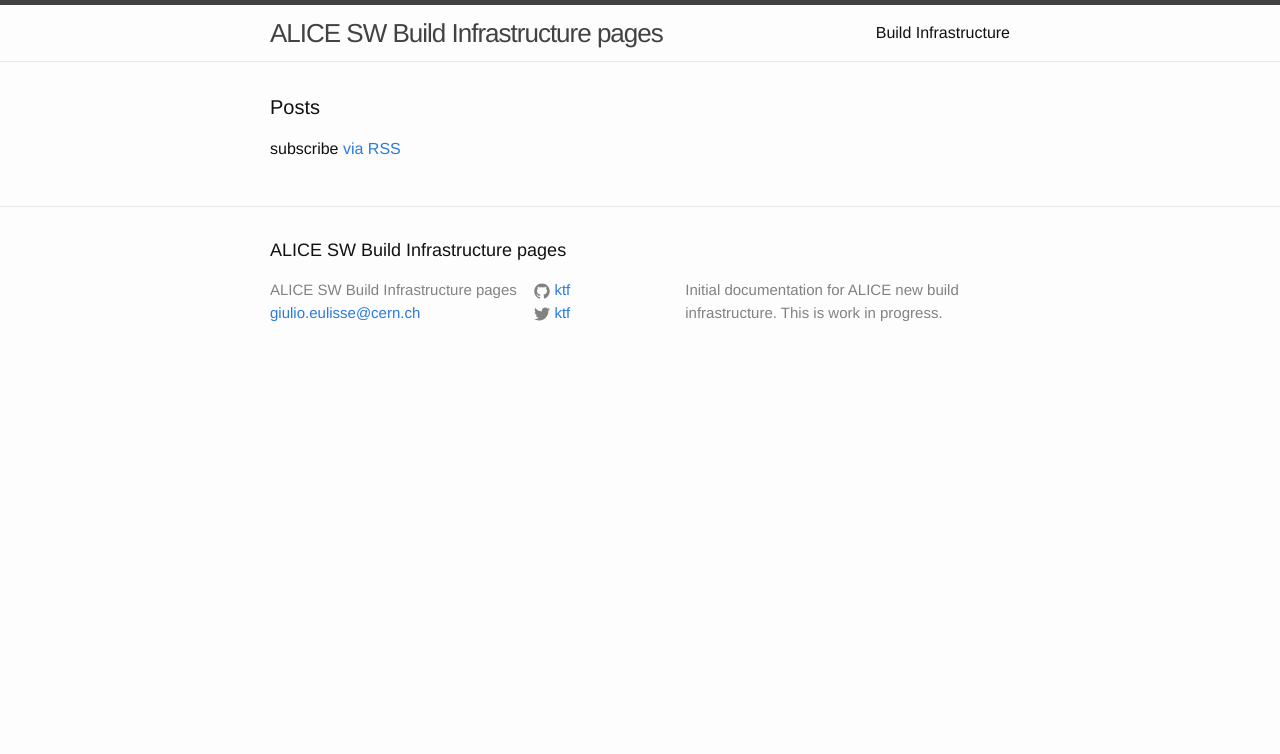
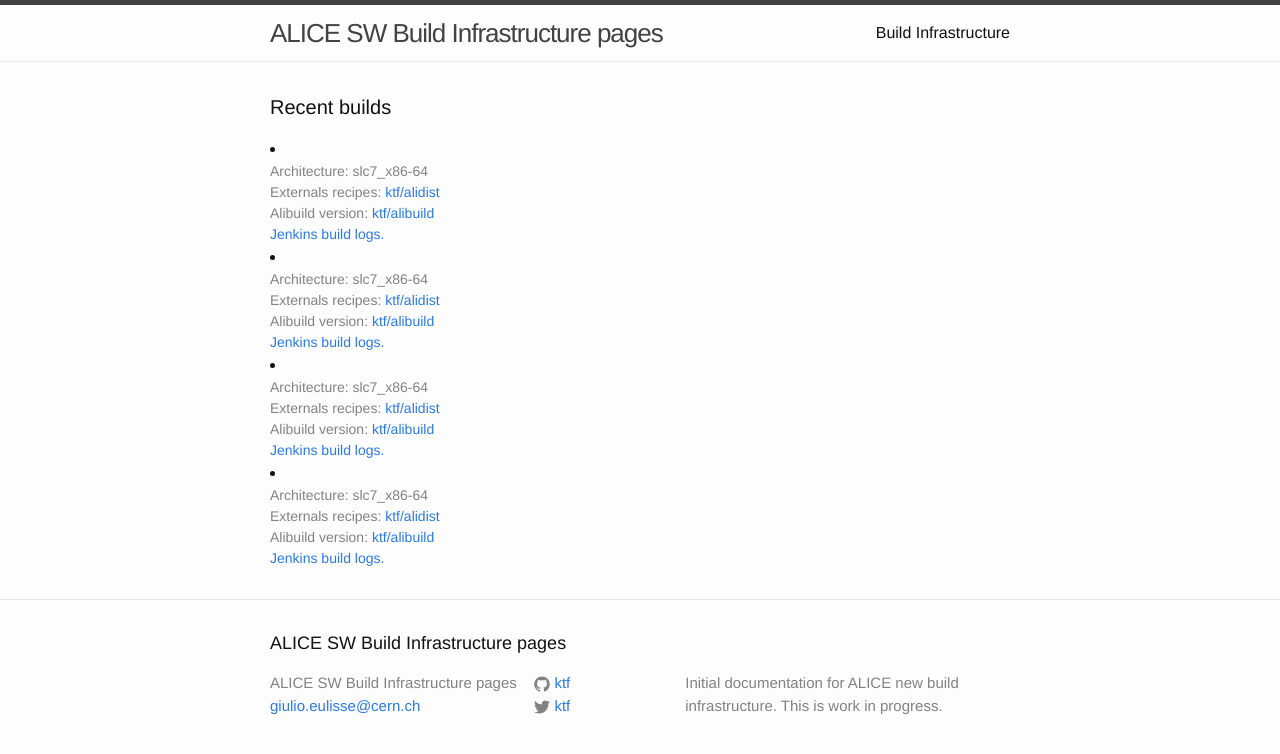
Before and after one commit to alisw/alisw.github.io, a Jekyll site: the page built from index.html, in a window 1280 px wide. Shown: the top 754 px of the page. Built offline with Jekyll 4.4.1, drawn with Linux system fonts in a browser that asks for light colours.

Commit message:
Report builds.

```diff
--- a/index.html
+++ b/index.html
@@ -4,7 +4,22 @@
 
 <div class="home">
 
-  <h1 class="page-heading">Posts</h1>
+  <h1 class="page-heading">Recent builds</h1>
+    {% for build in site.data.build %}
+      <li>
+        <div class="post-meta">
+          Architecture: {{ build.architecture }} <br>
+          Externals recipes: <a href="http://github.com/{{build.alidist}}/alidist/">{{build.alidist}}/alidist</a><br>
+          Alibuild version: <a href="http://github.com/{{build.alibuild}}/alibuild/">{{build.alibuild}}/alibuild</a>
+          {{ if build.jenkins_build_nr.empty? }}
+            <br><a href="https://alijenkins.cern.ch/job/build-any-ib/{{build.jenkins_build_nr}}/console">Jenkins build logs.</a>
+          {{ endif }}
+        </div>
+      </li>
+
+    {% endfor %}
+
+<!--  <h1 class="page-heading">Posts</h1>
 
   <ul class="post-list">
     {% for post in site.posts %}
@@ -19,5 +34,6 @@
   </ul>
 
   <p class="rss-subscribe">subscribe <a href="{{ "/feed.xml" | prepend: site.baseurl }}">via RSS</a></p>
+-->
 
 </div>
```
